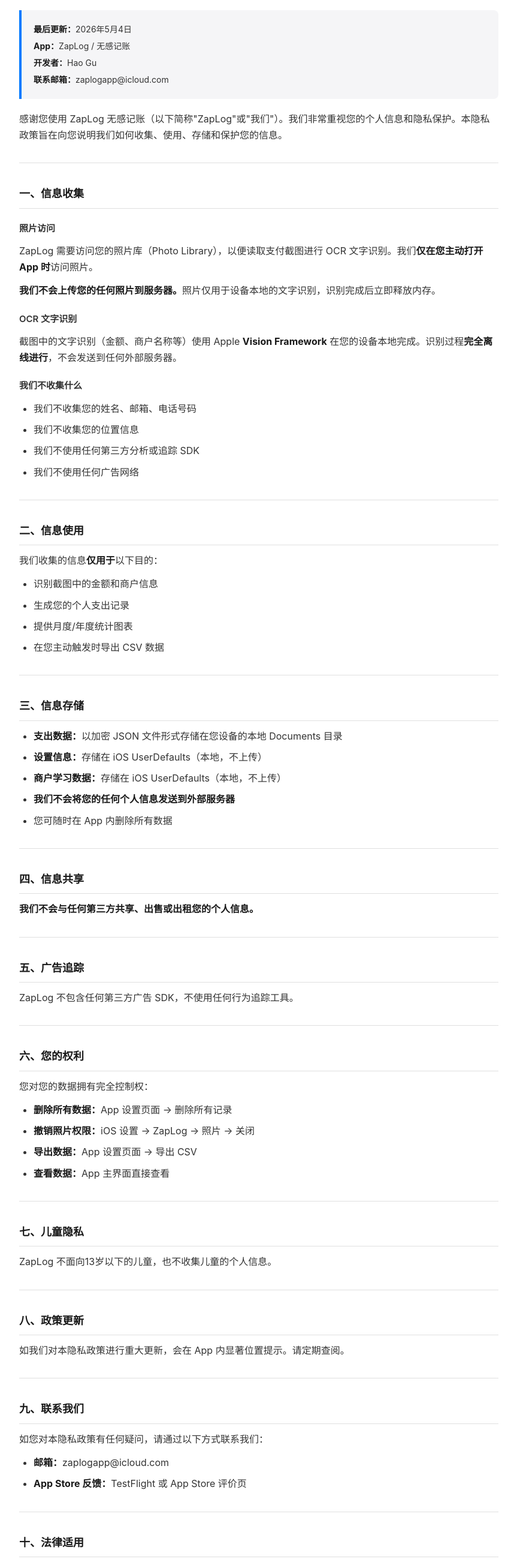
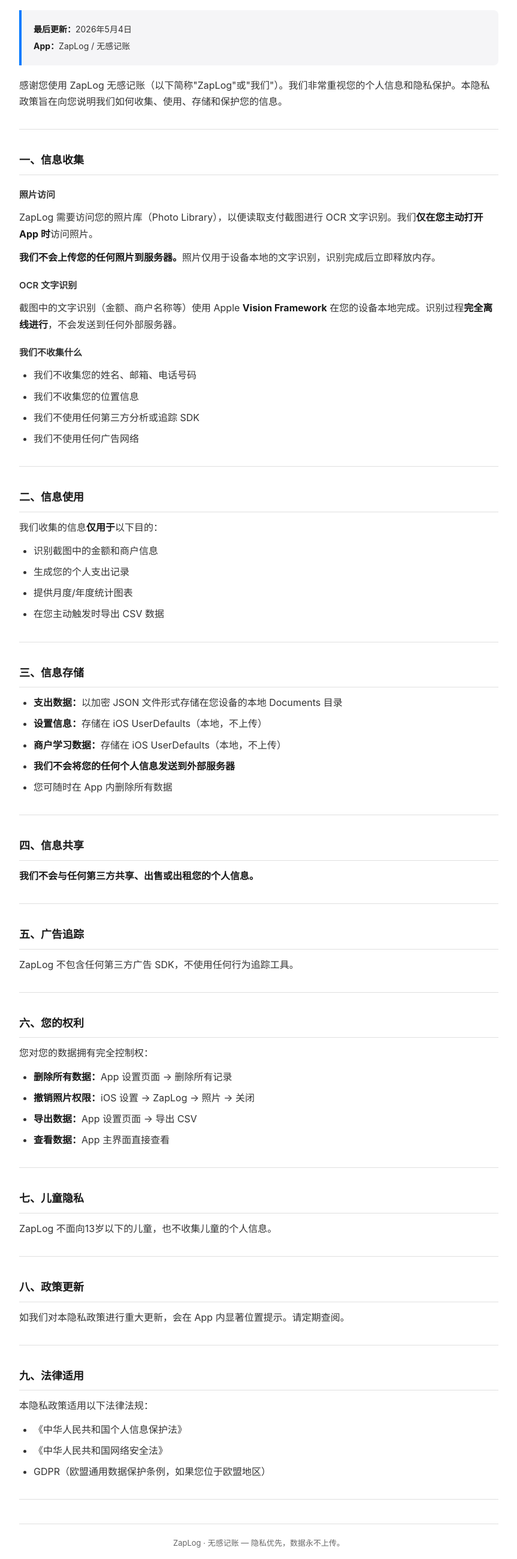
Before and after one commit to mrjing107/zaplog-privacy, a plain HTML site: page index.html in a window 1280 px wide. Shown: the part 127-2726 px from the top of the page at 60% size, without its empty margins (208-1071 px from the left). Drawn offline with Linux system fonts and the light colour scheme.

Commit message:
Remove developer name and email from privacy policy

```diff
--- a/index.html
+++ b/index.html
@@ -205,8 +205,6 @@
         <blockquote>
             <p><strong>最后更新：</strong>2026年5月4日</p>
             <p><strong>App：</strong>ZapLog / 无感记账</p>
-            <p><strong>开发者：</strong>Hao Gu</p>
-            <p><strong>联系邮箱：</strong>zaplogapp@icloud.com</p>
         </blockquote>
 
         <p>感谢您使用 ZapLog 无感记账（以下简称"ZapLog"或"我们"）。我们非常重视您的个人信息和隐私保护。本隐私政策旨在向您说明我们如何收集、使用、存储和保护您的信息。</p>
@@ -285,16 +283,7 @@
 
         <hr>
 
-        <h2>九、联系我们</h2>
-        <p>如您对本隐私政策有任何疑问，请通过以下方式联系我们：</p>
-        <ul>
-            <li><strong>邮箱：</strong>zaplogapp@icloud.com</li>
-            <li><strong>App Store 反馈：</strong>TestFlight 或 App Store 评价页</li>
-        </ul>
-
-        <hr>
-
-        <h2>十、法律适用</h2>
+        <h2>九、法律适用</h2>
         <p>本隐私政策适用以下法律法规：</p>
         <ul>
             <li>《中华人民共和国个人信息保护法》</li>
@@ -316,8 +305,6 @@
         <blockquote>
             <p><strong>Last Updated:</strong> May 4, 2026</p>
             <p><strong>App:</strong> ZapLog / 无感记账</p>
-            <p><strong>Developer:</strong> Hao Gu</p>
-            <p><strong>Contact Email:</strong> zaplogapp@icloud.com</p>
         </blockquote>
 
         <p>Thank you for using ZapLog ("ZapLog" or "we"). We take your privacy seriously. This Privacy Policy explains how we collect, use, store, and protect your information.</p>
@@ -396,16 +383,7 @@
 
         <hr>
 
-        <h2>9. Contact Us</h2>
-        <p>If you have any questions about this Privacy Policy, please contact us:</p>
-        <ul>
-            <li><strong>Email:</strong> zaplogapp@icloud.com</li>
-            <li><strong>App Store Feedback:</strong> TestFlight or App Store review page</li>
-        </ul>
-
-        <hr>
-
-        <h2>10. Legal Compliance</h2>
+        <h2>9. Legal Compliance</h2>
         <p>This Privacy Policy complies with the following regulations:</p>
         <ul>
             <li>China Personal Information Protection Law (PIPL)</li>
```
